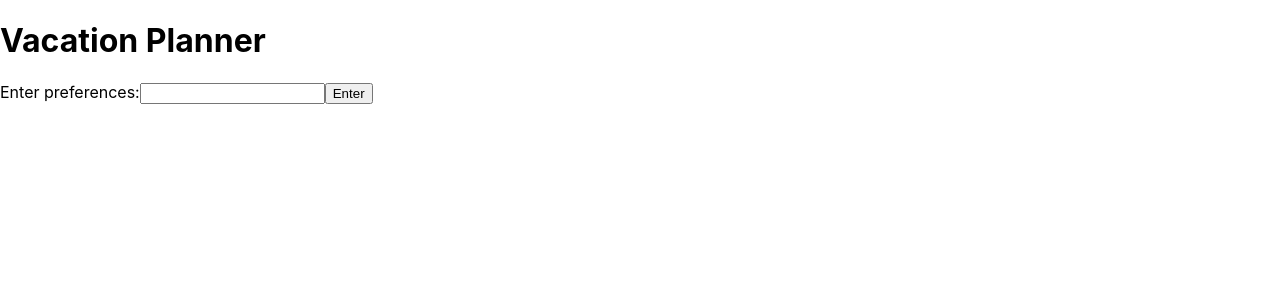
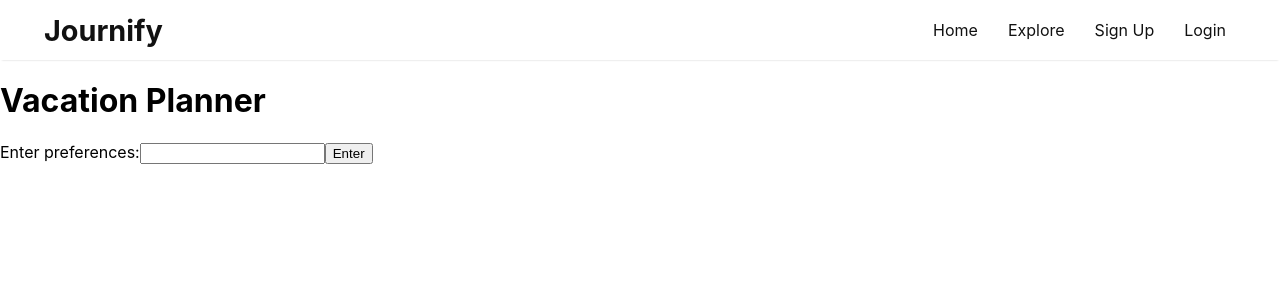
Before and after one commit to kyuan04/Journify, a React (Create React App) app in the folder journify_frontend/: page / in a window 1280 px wide. Shown: the top 300 px of the page. Built offline with nearby package versions, Linux system fonts and the light colour scheme.

Commit message:
Changing some things in package.json and adding navbar to homepage

```diff
--- a/journify_frontend/package.json
+++ b/journify_frontend/package.json
@@ -8,6 +8,7 @@
     "@testing-library/user-event": "^13.5.0",
     "react": "^18.2.0",
     "react-dom": "^18.2.0",
+    "react-router-dom": "^6.10.0",
     "react-scripts": "5.0.1",
     "sass": "^1.62.0",
     "web-vitals": "^2.1.4"
--- a/journify_frontend/src/App.js
+++ b/journify_frontend/src/App.js
@@ -1,9 +1,16 @@
-import logo from "./logo.svg";
-import "./App.scss";
+import React, { useState, useEffect } from 'react';
+import { BrowserRouter as Router, Routes, Route } from 'react-router-dom';
 import HomePage from "./pages/HomePage/HomePage";
+import Navbar from './components/Navbar/Navbar';
 
 function App() {
-  return <HomePage></HomePage>;
+  return (
+    <Router>
+      <Routes>
+        <Route exact path="/" element={<HomePage/>} />
+      </Routes>
+  </Router>
+  );
 }
 
 export default App;
--- a/journify_frontend/src/components/Navbar/Navbar.js
+++ b/journify_frontend/src/components/Navbar/Navbar.js
@@ -0,0 +1,34 @@
+import React, { useEffect, useState } from "react";
+import { Link } from "react-router-dom";
+import "./Navbar.scss";
+
+function Navbar() {
+    const [data, setData] = useState();
+
+    return (
+        <div className="App">
+            <nav className="navbar">
+                <div className="navbar-logo">
+                    <Link to="/">Journify</Link>
+                </div>
+                <ul className="navbar-buttons">
+                    <li>
+                        <Link to="/">Home</Link>
+                    </li>
+                    <li>
+                        <Link to="/view-recipes">Explore</Link>
+                    </li>
+                    <li>
+                        <Link to="/signup">Sign Up</Link>
+                    </li>
+                    <li>
+                        <Link to="/login">Login</Link>
+                    </li>
+                </ul>
+            </nav>
+
+        </div>
+    );
+}
+
+export default Navbar;
--- a/journify_frontend/src/components/Navbar/Navbar.scss
+++ b/journify_frontend/src/components/Navbar/Navbar.scss
@@ -0,0 +1,48 @@
+.navbar {
+    display: flex;
+    justify-content: space-between;
+    align-items: center;
+    height: 60px;
+    // background-color: #333;
+    background-color: #ffffff;
+    color: #fff;
+    padding: 0 20px;
+    box-shadow: 0 2px 2px -2px rgba(0,0,0,.2);
+  }
+
+  .navbar-logo a {
+    // color: #ffffff;
+    color: #111111;
+    font-weight: bold;
+    font-size: 1.8rem;
+    text-decoration: none;
+    margin: 1.5rem;
+  }
+
+  .navbar-buttons {
+    display: flex;
+    list-style: none;
+    margin: 0;
+    padding: 0;
+  }
+
+  .navbar-buttons li:not(:last-child) {
+    margin-right: 10px;
+  }
+
+  .navbar-buttons li:last-child {
+    margin-right: 1.5rem;
+  }
+
+  .navbar-buttons li a {
+    color: #111111;
+    text-decoration: none;
+    padding: 10px;
+    border-radius: 5px;
+    transition: background-color 0.3s ease;
+  }
+
+  .navbar-buttons li a:hover {
+    background-color: #fff;
+    color: #333;
+  }
--- a/journify_frontend/src/pages/HomePage/HomePage.js
+++ b/journify_frontend/src/pages/HomePage/HomePage.js
@@ -1,4 +1,5 @@
 import React, { useState } from "react";
+import Navbar from "../../components/Navbar/Navbar";
 
 function HomePage() {
   const [searchQuery, setSearchQuery] = useState("");
@@ -12,6 +13,8 @@ function HomePage() {
   };
 
   return (
+    <>
+      <Navbar/>
       <div>
         <h1>Vacation Planner</h1>
         <form onSubmit={handleFormSubmit}>
@@ -25,6 +28,8 @@ function HomePage() {
           <button type="submit">Enter</button>
         </form>
     </div>
+    </>
+
   );
 }
 
```
Also changed, not shown: 1 other file (tests, documents, lock files or other folders). Lines whose indentation alone changed are shown as unchanged.
